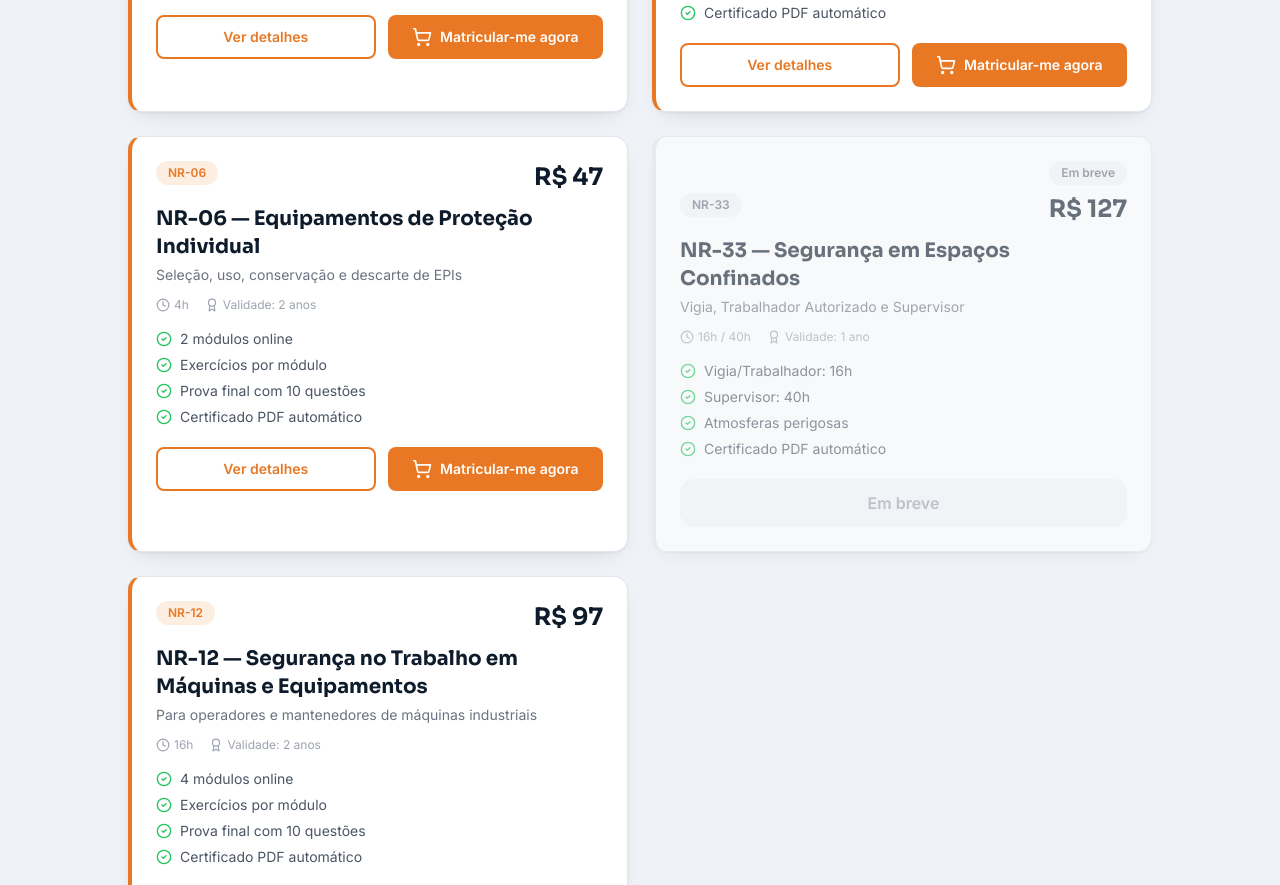
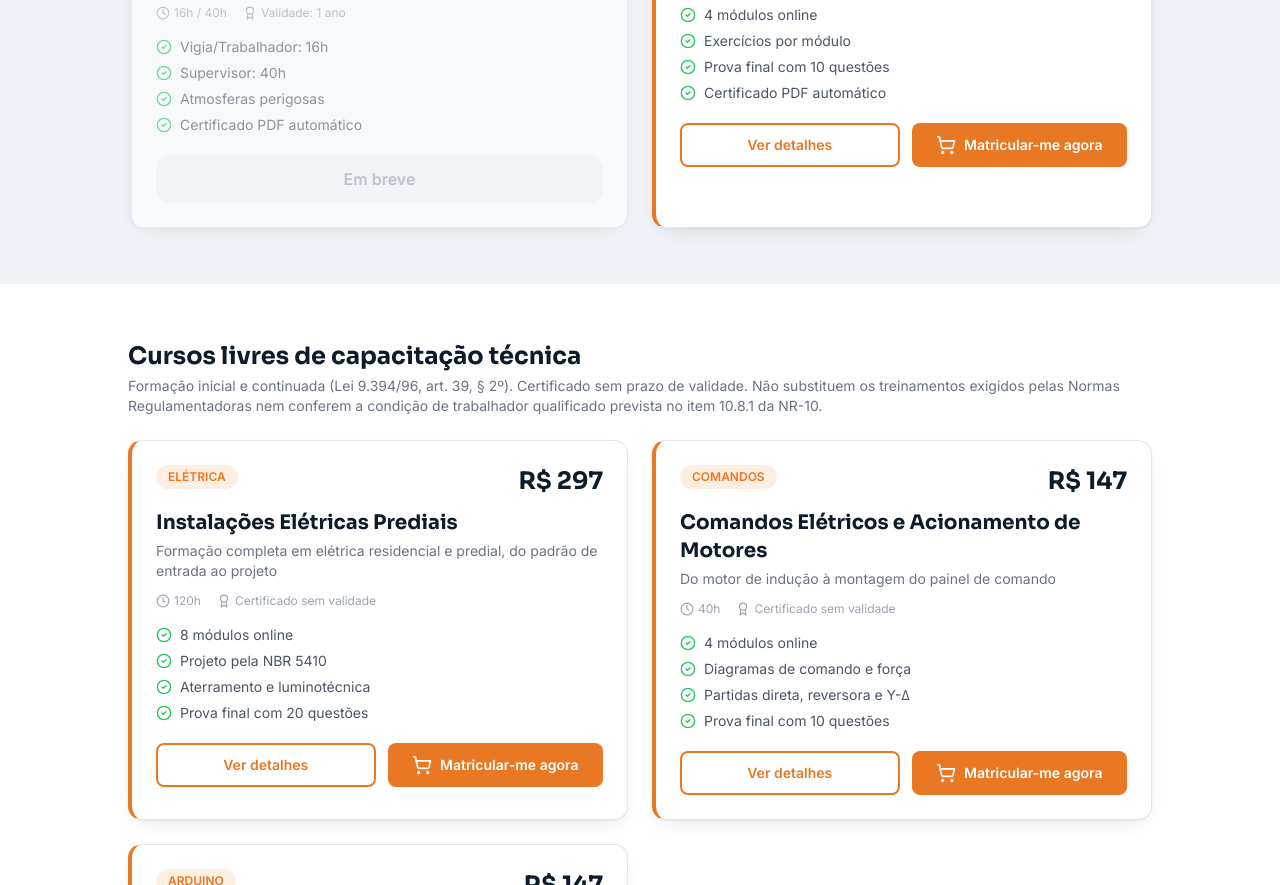
Before and after one commit to andiniz122/Nrcertifica, a Next.js app: page /cursos in a window 1280 px wide. Shown: the part 1420-2305 px from the top of the page. Built offline with nearby package versions, Linux system fonts and the light colour scheme; no server answers.

Commit message:
feat(cursos): disclaimer FIC/NR-10 nas landings e no certificado; vitrine separada em NR e cursos livres

```diff
--- a/app/(public)/cursos/page.tsx
+++ b/app/(public)/cursos/page.tsx
@@ -26,34 +26,20 @@ export const metadata: Metadata = {
 }
 
 const CURSOS = [
-  { slug: 'nr10-basico', nr: 'NR-10', titulo: 'Segurança em Instalações e Serviços em Eletricidade', subtitulo: 'Básico — obrigatório para quem trabalha com eletricidade', horas: '40h', validade: '2 anos', preco: 97, ativo: true, href: '/nr10', destaques: ['4 módulos online', 'Exercícios por módulo', 'Prova final com 10 questões', 'Certificado PDF automático'] },
-  { slug: 'eletrica-predial-120h', nr: 'ELÉTRICA', titulo: 'Instalações Elétricas Prediais', subtitulo: 'Formação completa em elétrica residencial e predial, do padrão de entrada ao projeto', horas: '120h', validade: 'Sem validade', preco: 297, ativo: true, href: '/eletrica-predial', destaques: ['8 módulos online', 'Projeto pela NBR 5410', 'Aterramento e luminotécnica', 'Prova final com 20 questões'] },
-  { slug: 'comandos-eletricos-40h', nr: 'COMANDOS', titulo: 'Comandos Elétricos e Acionamento de Motores', subtitulo: 'Do motor de indução à montagem do painel de comando', horas: '40h', validade: 'Sem validade', preco: 147, ativo: true, href: '/comandos-eletricos', destaques: ['4 módulos online', 'Diagramas de comando e força', 'Partidas direta, reversora e Y-Δ', 'Prova final com 10 questões'] },
-  { slug: 'arduino-automacao-40h', nr: 'ARDUINO', titulo: 'Arduino, Sensores e Automação com CLP', subtitulo: 'Da eletrônica digital ao CLP em Ladder, com sensores e atuadores', horas: '40h', validade: 'Sem validade', preco: 147, ativo: true, href: '/arduino', destaques: ['4 módulos online', 'Entradas, saídas, PWM e I2C', 'CLP em Ladder e inversores', 'Prova final com 10 questões'] },
-  { slug: 'nr35', nr: 'NR-35', titulo: 'Trabalho em Altura', subtitulo: 'Para trabalhadores que atuam acima de 2 metros', horas: '8h', validade: '2 anos', preco: 67, ativo: true, href: '/nr35', destaques: ['3 módulos online', 'Exercícios por módulo', 'Prova final com 10 questões', 'Certificado PDF automático'] },
-  { slug: 'nr10-sep', nr: 'NR-10 SEP', titulo: 'Segurança em Sistemas Elétricos de Potência', subtitulo: 'Complemento obrigatório para quem trabalha em alta tensão', horas: '40h', validade: '2 anos', preco: 127, ativo: true, href: '/nr10sep', destaques: ['4 módulos online', 'Exercícios por módulo', 'Prova final com 10 questões', 'Certificado PDF automático'] },
-  { slug: 'nr06', nr: 'NR-06', titulo: 'Equipamentos de Proteção Individual', subtitulo: 'Seleção, uso, conservação e descarte de EPIs', horas: '4h', validade: '2 anos', preco: 47, ativo: true, href: '/nr06', destaques: ['2 módulos online', 'Exercícios por módulo', 'Prova final com 10 questões', 'Certificado PDF automático'] },
-  { slug: 'nr33', nr: 'NR-33', titulo: 'Segurança em Espaços Confinados', subtitulo: 'Vigia, Trabalhador Autorizado e Supervisor', horas: '16h / 40h', validade: '1 ano', preco: 127, ativo: false, href: '#', destaques: ['Vigia/Trabalhador: 16h', 'Supervisor: 40h', 'Atmosferas perigosas', 'Certificado PDF automático'] },
-  { slug: 'nr12-basico', nr: 'NR-12', titulo: 'Segurança no Trabalho em Máquinas e Equipamentos', subtitulo: 'Para operadores e mantenedores de máquinas industriais', horas: '16h', validade: '2 anos', preco: 97, ativo: true, href: '/nr12', destaques: ['4 módulos online', 'Exercícios por módulo', 'Prova final com 10 questões', 'Certificado PDF automático'] },
+  { tipo: 'nr', slug: 'nr10-basico', nr: 'NR-10', titulo: 'Segurança em Instalações e Serviços em Eletricidade', subtitulo: 'Básico — obrigatório para quem trabalha com eletricidade', horas: '40h', validade: '2 anos', preco: 97, ativo: true, href: '/nr10', destaques: ['4 módulos online', 'Exercícios por módulo', 'Prova final com 10 questões', 'Certificado PDF automático'] },
+  { tipo: 'livre', slug: 'eletrica-predial-120h', nr: 'ELÉTRICA', titulo: 'Instalações Elétricas Prediais', subtitulo: 'Formação completa em elétrica residencial e predial, do padrão de entrada ao projeto', horas: '120h', validade: 'Sem validade', preco: 297, ativo: true, href: '/eletrica-predial', destaques: ['8 módulos online', 'Projeto pela NBR 5410', 'Aterramento e luminotécnica', 'Prova final com 20 questões'] },
+  { tipo: 'livre', slug: 'comandos-eletricos-40h', nr: 'COMANDOS', titulo: 'Comandos Elétricos e Acionamento de Motores', subtitulo: 'Do motor de indução à montagem do painel de comando', horas: '40h', validade: 'Sem validade', preco: 147, ativo: true, href: '/comandos-eletricos', destaques: ['4 módulos online', 'Diagramas de comando e força', 'Partidas direta, reversora e Y-Δ', 'Prova final com 10 questões'] },
+  { tipo: 'livre', slug: 'arduino-automacao-40h', nr: 'ARDUINO', titulo: 'Arduino, Sensores e Automação com CLP', subtitulo: 'Da eletrônica digital ao CLP em Ladder, com sensores e atuadores', horas: '40h', validade: 'Sem validade', preco: 147, ativo: true, href: '/arduino', destaques: ['4 módulos online', 'Entradas, saídas, PWM e I2C', 'CLP em Ladder e inversores', 'Prova final com 10 questões'] },
+  { tipo: 'nr', slug: 'nr35', nr: 'NR-35', titulo: 'Trabalho em Altura', subtitulo: 'Para trabalhadores que atuam acima de 2 metros', horas: '8h', validade: '2 anos', preco: 67, ativo: true, href: '/nr35', destaques: ['3 módulos online', 'Exercícios por módulo', 'Prova final com 10 questões', 'Certificado PDF automático'] },
+  { tipo: 'nr', slug: 'nr10-sep', nr: 'NR-10 SEP', titulo: 'Segurança em Sistemas Elétricos de Potência', subtitulo: 'Complemento obrigatório para quem trabalha em alta tensão', horas: '40h', validade: '2 anos', preco: 127, ativo: true, href: '/nr10sep', destaques: ['4 módulos online', 'Exercícios por módulo', 'Prova final com 10 questões', 'Certificado PDF automático'] },
+  { tipo: 'nr', slug: 'nr06', nr: 'NR-06', titulo: 'Equipamentos de Proteção Individual', subtitulo: 'Seleção, uso, conservação e descarte de EPIs', horas: '4h', validade: '2 anos', preco: 47, ativo: true, href: '/nr06', destaques: ['2 módulos online', 'Exercícios por módulo', 'Prova final com 10 questões', 'Certificado PDF automático'] },
+  { tipo: 'nr', slug: 'nr33', nr: 'NR-33', titulo: 'Segurança em Espaços Confinados', subtitulo: 'Vigia, Trabalhador Autorizado e Supervisor', horas: '16h / 40h', validade: '1 ano', preco: 127, ativo: false, href: '#', destaques: ['Vigia/Trabalhador: 16h', 'Supervisor: 40h', 'Atmosferas perigosas', 'Certificado PDF automático'] },
+  { tipo: 'nr', slug: 'nr12-basico', nr: 'NR-12', titulo: 'Segurança no Trabalho em Máquinas e Equipamentos', subtitulo: 'Para operadores e mantenedores de máquinas industriais', horas: '16h', validade: '2 anos', preco: 97, ativo: true, href: '/nr12', destaques: ['4 módulos online', 'Exercícios por módulo', 'Prova final com 10 questões', 'Certificado PDF automático'] },
 ]
 
-export default function Cursos() {
+function CardCurso({ curso }: { curso: typeof CURSOS[number] }) {
   return (
-    <>
-      <JsonLd data={schemaCatalogo} />
-      <Header />
-      <main>
-        <Breadcrumb itens={[{ nome: 'Início', href: '/' }, { nome: 'Cursos' }]} />
-        <section className="bg-brand-dark text-white py-12 px-4">
-          <div className="max-w-5xl mx-auto text-center">
-            <h1 className="font-display text-3xl md:text-4xl font-bold mb-3">Cursos disponíveis</h1>
-            <p className="text-gray-300 text-lg">Treinamentos em Normas Regulamentadoras e formações técnicas em elétrica, com certificado</p>
-          </div>
-        </section>
-        <section className="py-14 px-4 bg-brand-light">
-          <div className="max-w-5xl mx-auto grid md:grid-cols-2 gap-6">
-            {CURSOS.map(curso => (
-              <div key={curso.slug} className={`card border-l-4 ${curso.ativo ? 'border-l-brand-red hover:shadow-md transition-shadow' : 'border-l-brand-border opacity-60'}`}>
+    <div className={`card border-l-4 ${curso.ativo ? 'border-l-brand-red hover:shadow-md transition-shadow' : 'border-l-brand-border opacity-60'}`}>
       {!curso.ativo && <div className="flex justify-end mb-2"><span className="badge bg-gray-100 text-gray-500">Em breve</span></div>}
       <div className="flex items-start justify-between mb-3">
         <span className={`badge ${curso.ativo ? 'bg-brand-soft text-brand-red' : 'bg-gray-100 text-gray-500'}`}>{curso.nr}</span>
@@ -65,7 +51,7 @@ export default function Cursos() {
       <p className="text-gray-500 text-sm mb-3">{curso.subtitulo}</p>
       <div className="flex gap-4 text-xs text-gray-400 mb-4">
         <span className="flex items-center gap-1"><Clock className="w-3.5 h-3.5" /> {curso.horas}</span>
-                  <span className="flex items-center gap-1"><Award className="w-3.5 h-3.5" /> Validade: {curso.validade}</span>
+        <span className="flex items-center gap-1"><Award className="w-3.5 h-3.5" /> {curso.tipo === 'livre' ? 'Certificado sem validade' : `Validade: ${curso.validade}`}</span>
       </div>
       <ul className="space-y-1.5 mb-5">
         {curso.destaques.map(item => (
@@ -83,7 +69,53 @@ export default function Cursos() {
         <button disabled className="w-full bg-gray-100 text-gray-400 font-semibold px-6 py-3 rounded-xl cursor-not-allowed">Em breve</button>
       )}
     </div>
+  )
+}
+
+export default function Cursos() {
+  return (
+    <>
+      <JsonLd data={schemaCatalogo} />
+      <Header />
+      <main>
+        <Breadcrumb itens={[{ nome: 'Início', href: '/' }, { nome: 'Cursos' }]} />
+        <section className="bg-brand-dark text-white py-12 px-4">
+          <div className="max-w-5xl mx-auto text-center">
+            <h1 className="font-display text-3xl md:text-4xl font-bold mb-3">Cursos disponíveis</h1>
+            <p className="text-gray-300 text-lg">Treinamentos em Normas Regulamentadoras e formações técnicas em elétrica, com certificado</p>
+          </div>
+        </section>
+        <section className="py-14 px-4 bg-brand-light">
+          <div className="max-w-5xl mx-auto">
+            <div className="mb-6">
+              <h2 className="font-display text-2xl font-bold text-brand-dark">Treinamentos em Normas Regulamentadoras</h2>
+              <p className="text-gray-500 text-sm mt-1">
+                Treinamentos obrigatórios previstos em NR, com carga horária normativa, validade definida e
+                certificado emitido sob responsabilidade técnica.
+              </p>
+            </div>
+            <div className="grid md:grid-cols-2 gap-6">
+              {CURSOS.filter(c => c.tipo === 'nr').map(curso => (
+                <CardCurso key={curso.slug} curso={curso} />
               ))}
+            </div>
+          </div>
+        </section>
+        <section className="py-14 px-4 bg-white">
+          <div className="max-w-5xl mx-auto">
+            <div className="mb-6">
+              <h2 className="font-display text-2xl font-bold text-brand-dark">Cursos livres de capacitação técnica</h2>
+              <p className="text-gray-500 text-sm mt-1">
+                Formação inicial e continuada (Lei 9.394/96, art. 39, § 2º). Certificado sem prazo de validade.
+                Não substituem os treinamentos exigidos pelas Normas Regulamentadoras nem conferem a condição de
+                trabalhador qualificado prevista no item 10.8.1 da NR-10.
+              </p>
+            </div>
+            <div className="grid md:grid-cols-2 gap-6">
+              {CURSOS.filter(c => c.tipo === 'livre').map(curso => (
+                <CardCurso key={curso.slug} curso={curso} />
+              ))}
+            </div>
           </div>
         </section>
         <section className="py-12 px-4 bg-white text-center">
--- a/lib/certificado-template.ts
+++ b/lib/certificado-template.ts
@@ -500,7 +500,7 @@ export function gerarHtmlCertificado(dados: DadosCertificado): string {
   <div class="verify">Nº VERIFICAÇÃO: ${codigo}</div>
   <div class="validade-line">${validadeAnos > 0
     ? `Validade do treinamento: ${validadeAnos} ano${validadeAnos === 1 ? '' : 's'}.`
-    : 'Curso livre de capacitação profissional — certificado sem prazo de validade.'}</div>
+    : 'Curso livre de capacitação profissional (formação inicial e continuada — Lei 9.394/96, art. 39, § 2º). Certificado sem prazo de validade. Não constitui treinamento de Norma Regulamentadora e não atende ao item 10.8.1 da NR-10.'}</div>
 </div>
 
 </body>
```
Also changed, not shown: components/PaginaCursoLivre.tsx (+11 -3 lines). Lines whose indentation alone changed are shown as unchanged.
